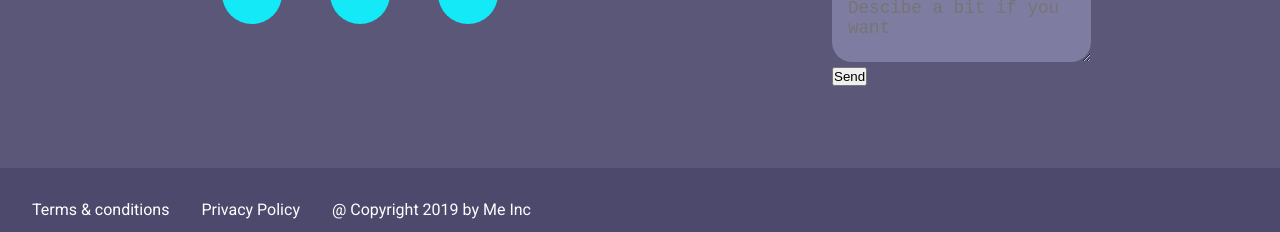
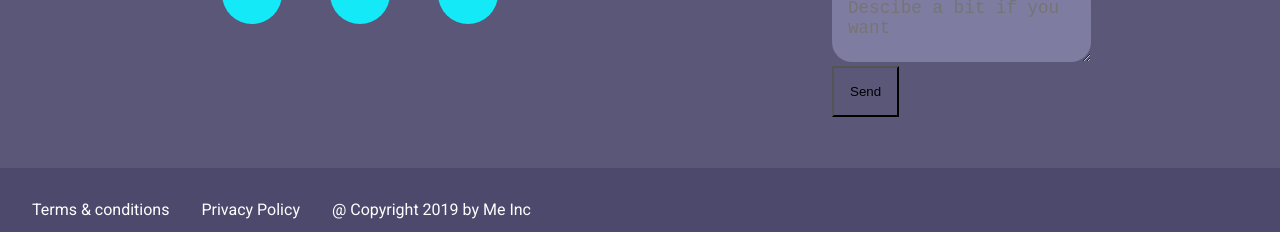
Before and after one commit to KunalSolanke/Portfolio, a plain HTML site: page index.html in a window 1280 px wide. Shown: the part 5277-5509 px from the top of the page. Drawn offline with nearby package versions, Linux system fonts and the light colour scheme; a web font is replaced by a local one.

Commit message:
Update styles.css

```diff
--- a/css/styles.css
+++ b/css/styles.css
@@ -533,6 +533,11 @@ footer .copyright ul li{
 footer .copyright ul .flt-right{
     float:right ;
 }
+footer .btn{
+padding:1rem;
+text-align:center;
+background-color:var(--secondary);
+margin-bottom:2rem;}
 /* footer end */
 
 
```
